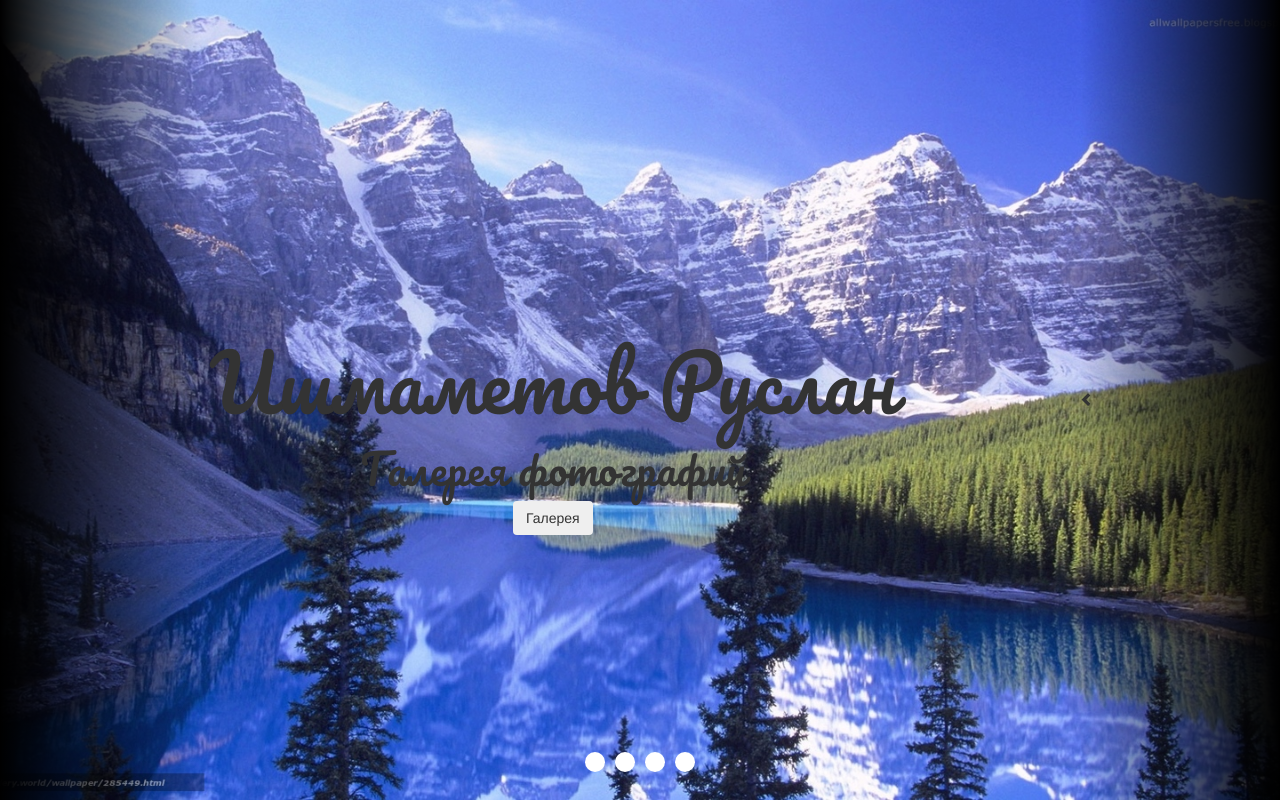
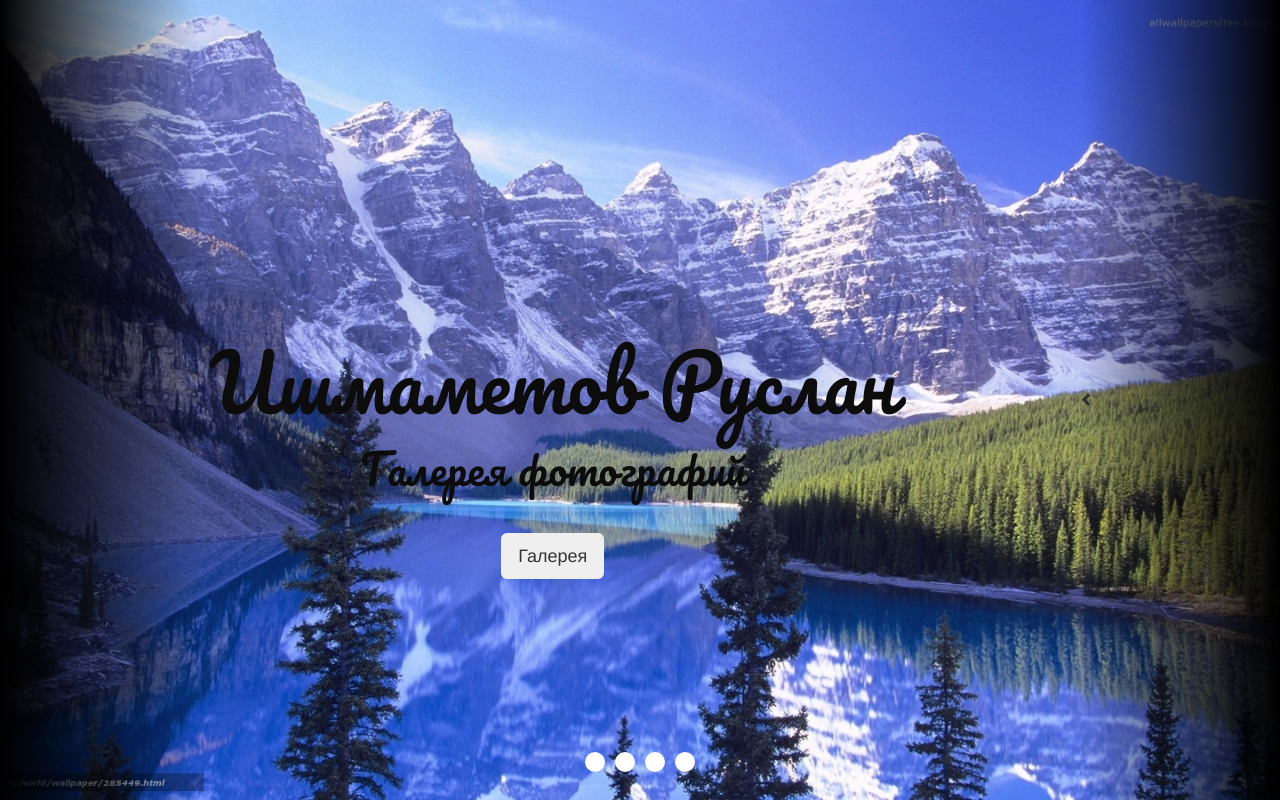
Before and after one commit to IshmametovRuslan/photosait, a PHP site: page / in a window 1280 px wide. Run offline with PHP 8.4, Linux system fonts and the light colour scheme; some libraries are stand-ins or nearby versions; some web fonts are replaced.

Commit message:
Верстка надписи на главной странице

```diff
--- a/css/style.css
+++ b/css/style.css
@@ -46,12 +46,16 @@
 }
 .main_page_text .name_site {
   font-family: 'Pacifico', cursive;
+  color: #0c0c0c;
 }
 .main_page_text .name_site h1 {
   font-size: 5.5em;
 }
 .main_page_text .name_site h3 {
   font-size: 3em;
+}
+.main_page_text .button_gallery {
+  margin-top: 3em;
 }
 #nav-btns {
   position: absolute;
--- a/css/style.less
+++ b/css/style.less
@@ -50,12 +50,16 @@
 	top: 40%;
 	.name_site {
 		font-family: 'Pacifico', cursive;
+		color: #0c0c0c;
 		h1 {
 			font-size: 5.5em;
 		}
 		h3 {
 			font-size: 3em;
 		}
+	}
+	.button_gallery {
+		margin-top: 3em;
 	}
 }
 #nav-btns {
--- a/main_page.php
+++ b/main_page.php
@@ -16,7 +16,7 @@
 				<h3>Галерея фотографий</h3>
 			</div>
 			<div class="button_gallery">
-				<button type="button" class="btn btn-outline-secondary">Галерея</button>
+				<button type="button" class="btn btn-outline-secondary btn-lg">Галерея</button>
 			</div>
 		</div>
 	</div>
```
